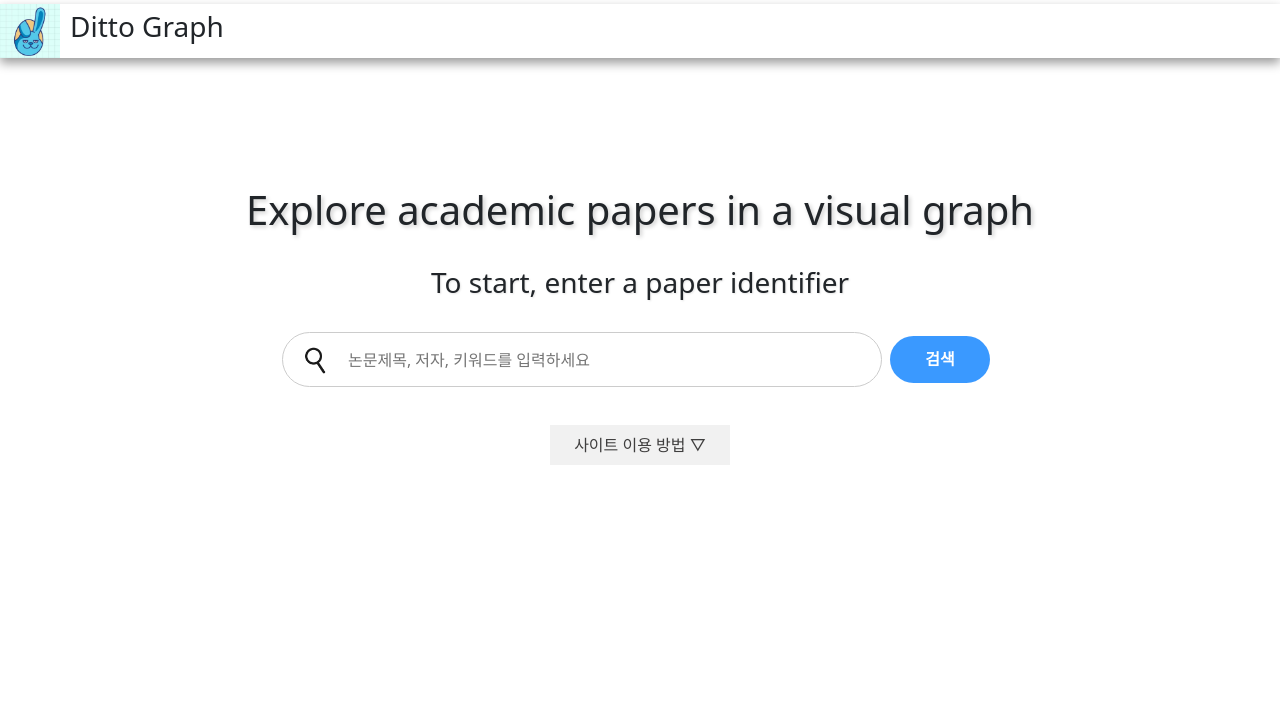
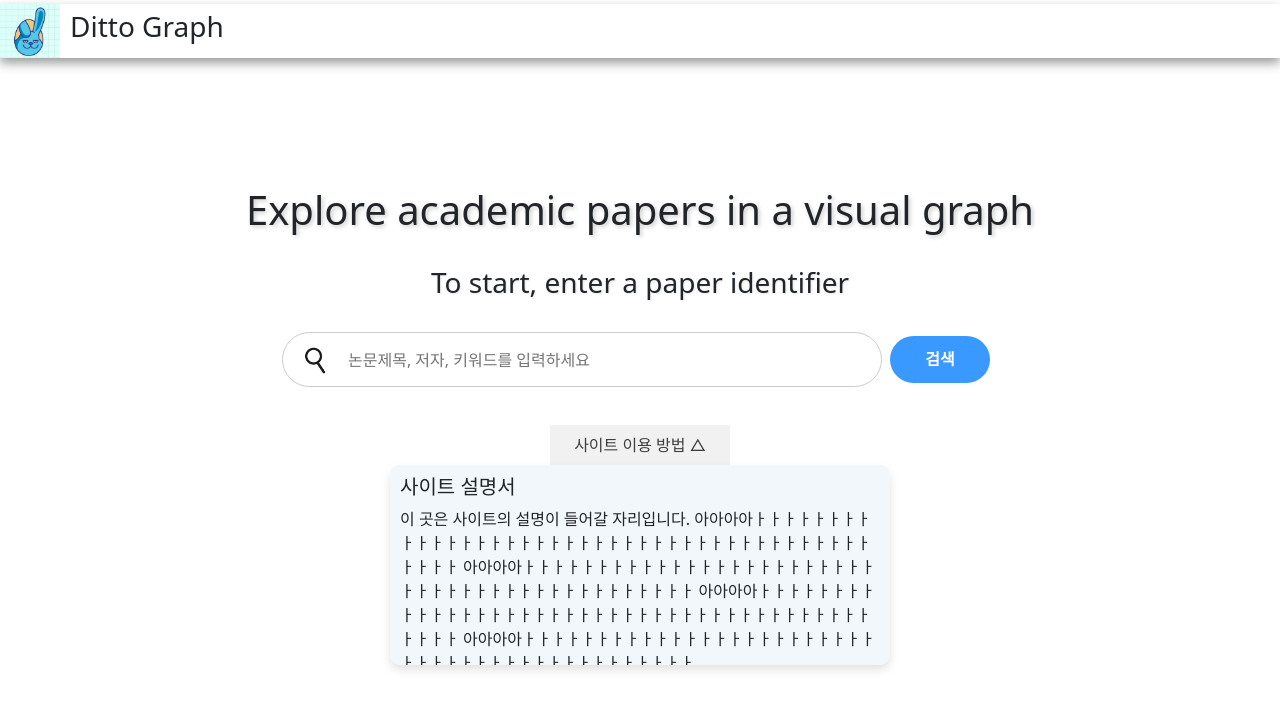
Before and after one commit to eeeeeddy/EGG_Frontend, a React (Create React App) app: page / in a window 1280 px wide. Both pictures are taken after a click on the button "사이트 이용 방법 ▽". Shown: the top 710 px of the page. Built offline with nearby package versions, Linux system fonts and the light colour scheme.

Commit message:
사이트 설명서 첨부-sh

```diff
--- a/src/Main.css
+++ b/src/Main.css
@@ -116,5 +116,20 @@
     cursor: pointer;
     width: 180px;
     height: 40px;
+    position: relative;
+}
 
+.show-info{
+    position: absolute;
+    width: 500px;
+    max-height: 200px;
+    background-color: #d8e7f558;
+    box-shadow: 0px 5px 10px rgba(0, 0, 0, 0.114);
+    padding: 10px;
+    overflow-y: auto;
+    border-radius: 10px;
+    z-index: 2;
+    top: 100%; /* show-button 바로 아래로 위치하도록 설정 */
+    left: 50%; /* 가로 가운데 정렬 */
+    transform: translateX(-50%); /* 수평 가운데 정렬 */
 }
--- a/src/Main.js
+++ b/src/Main.js
@@ -1,15 +1,18 @@
 import './Main.css';
-import React, { useState, onSubmit} from 'react';
+import React, { useState, useEffect} from 'react';
 import { useNavigate } from 'react-router-dom';
 import axios from 'axios';
 
 function Main() {
     const [searchQuery, setSearchQuery] = useState('');
-    // const onSubmit = async () => {
-    //     window.location.href = "/search/" + searchQuery;
-    // };
+    const [isShowInfo, setIsShowInfo] = useState(false);
     const navigate = useNavigate();
      // useNavigate 훅을 사용하여 네비게이션 함수를 가져옵니다.
+
+     const handleShowButtonClick = () => {
+        setIsShowInfo(!isShowInfo);
+         // 작은 페이지 가시성 상태를 토글
+    };
 
     const handleKeyDown = (event) => {
         if (event.key === 'Enter') {
@@ -69,7 +72,17 @@ function Main() {
                 </div>
                 <div className='separator-container'>
                     {/* <div className="separator"> */}
-                        <button className="show-button" type="button">사이트 이용 방법 ▽ </button>
+                        <button className="show-button" type="button" onClick={handleShowButtonClick}>
+                        {isShowInfo ? '사이트 이용 방법 △' : '사이트 이용 방법 ▽'} </button>
+                        {isShowInfo && (
+                            <div className="show-info">
+                                <h5> 사이트 설명서 </h5>
+                                <p>이 곳은 사이트의 설명이 들어갈 자리입니다.
+                                    아아아아ㅏㅏㅏㅏㅏㅏㅏㅏㅏㅏㅏㅏㅏㅏㅏㅏㅏㅏㅏㅏㅏㅏㅏㅏㅏㅏㅏㅏㅏㅏㅏㅏㅏㅏㅏㅏㅏㅏㅏㅏㅏㅏㅏㅏ
+                                    아아아아ㅏㅏㅏㅏㅏㅏㅏㅏㅏㅏㅏㅏㅏㅏㅏㅏㅏㅏㅏㅏㅏㅏㅏㅏㅏㅏㅏㅏㅏㅏㅏㅏㅏㅏㅏㅏㅏㅏㅏㅏㅏㅏㅏㅏ
+                                    아아아아ㅏㅏㅏㅏㅏㅏㅏㅏㅏㅏㅏㅏㅏㅏㅏㅏㅏㅏㅏㅏㅏㅏㅏㅏㅏㅏㅏㅏㅏㅏㅏㅏㅏㅏㅏㅏㅏㅏㅏㅏㅏㅏㅏㅏ
+                                    아아아아ㅏㅏㅏㅏㅏㅏㅏㅏㅏㅏㅏㅏㅏㅏㅏㅏㅏㅏㅏㅏㅏㅏㅏㅏㅏㅏㅏㅏㅏㅏㅏㅏㅏㅏㅏㅏㅏㅏㅏㅏㅏㅏㅏㅏ</p>
+                             </div>)}
                     {/* </div> */}
                 </div>
             </div>
```
